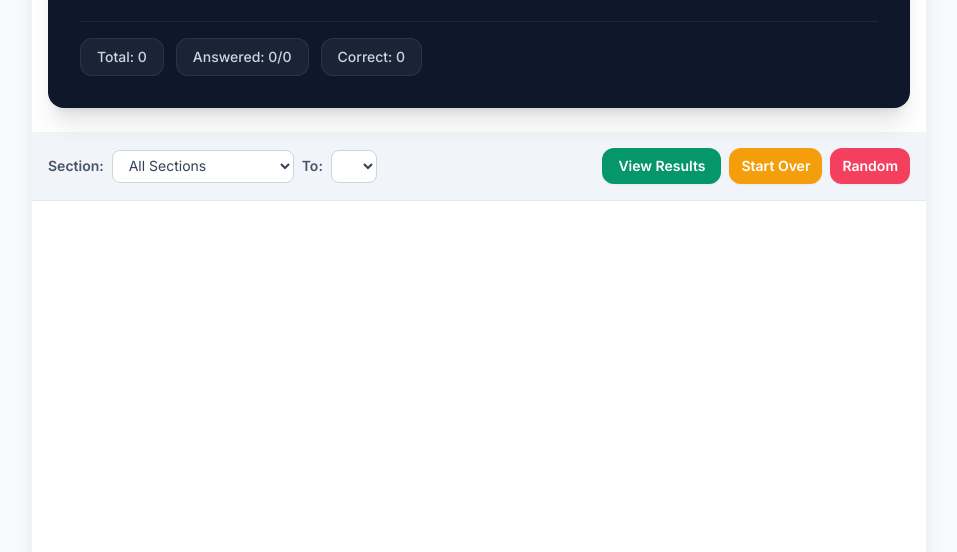
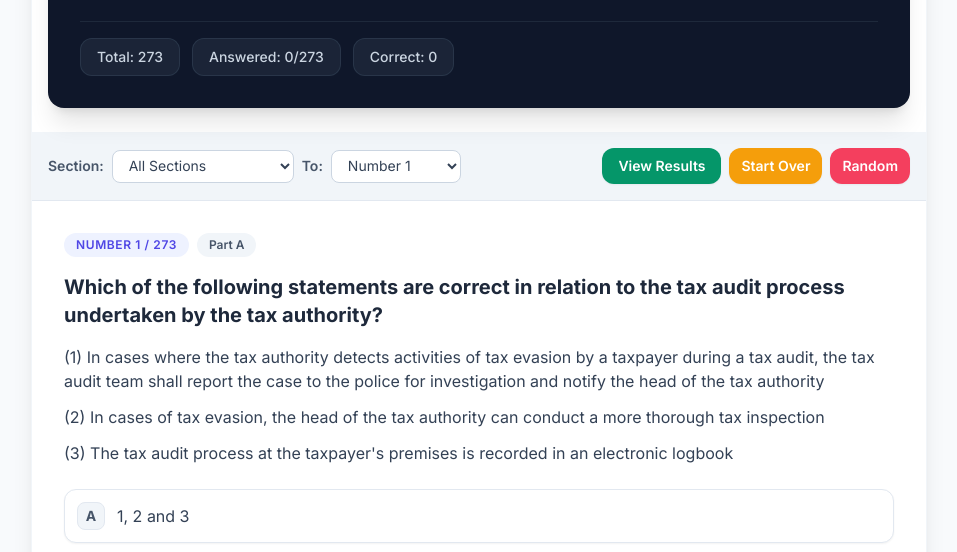
Before and after one commit to hoangkimduongufm/acca-version-1, a plain HTML site: page index.html in a window 1280 px wide. Shown: the part 208-760 px from the top of the page, without its empty margins (161-1118 px from the left). Drawn offline with nearby package versions, Linux system fonts and the light colour scheme.

Commit message:
Update index.html

```diff
--- a/index.html
+++ b/index.html
@@ -10,7 +10,7 @@
     <link href="https://fonts.googleapis.com/css2?family=Inter:wght@400;500;600;700&display=swap" rel="stylesheet">
     <link rel="stylesheet" href="style.css">
 
-    <script src="questions.js" defer></script>
+    <script src="question.js" defer></script>
     <script src="script.js" defer></script>
 </head>
 <body class="bg-slate-50 text-slate-800 min-h-screen p-2 sm:p-4 md:p-8">
```
